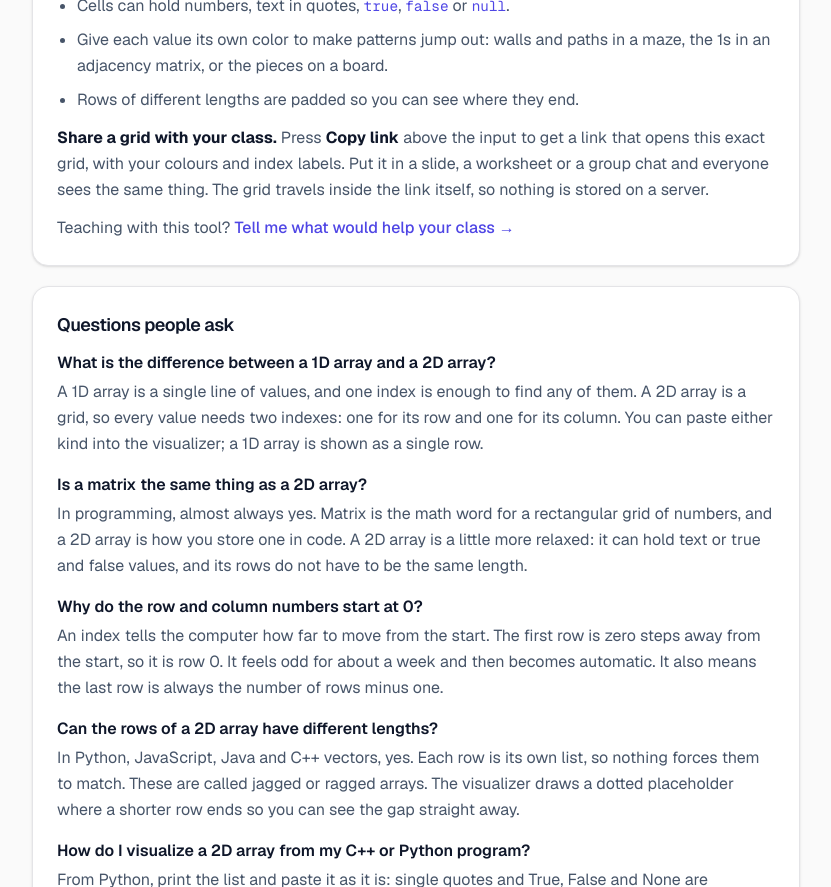
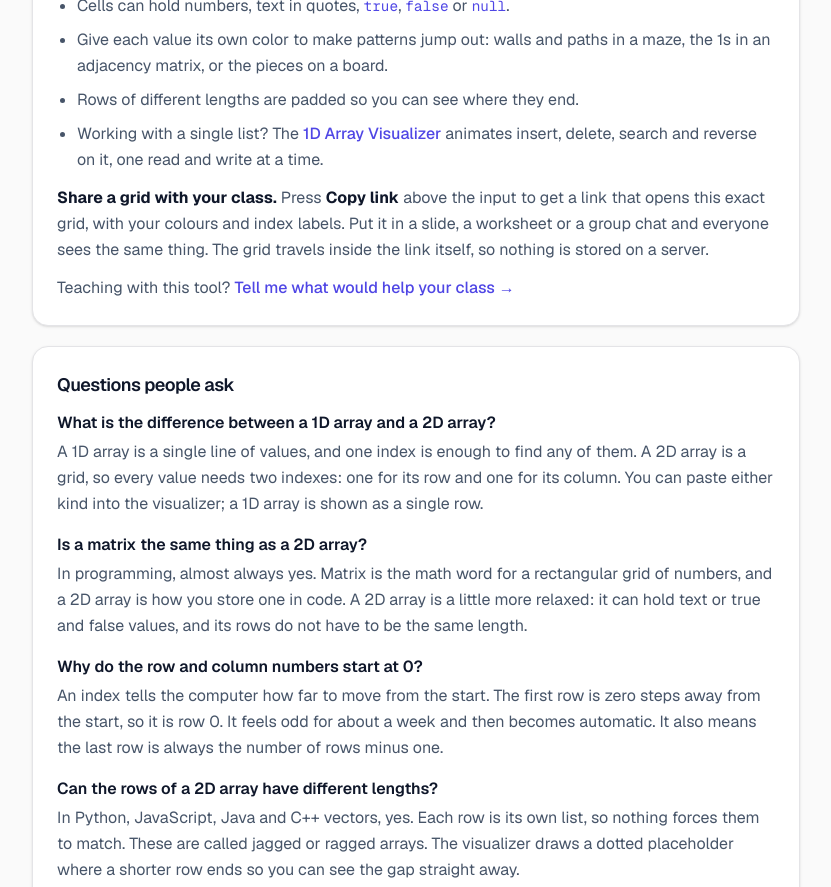
Before and after one commit to salsadsid/visualizer, a Next.js app: page /data-structures/arrays in a window 1280 px wide. Shown: the part 3600-4487 px from the top of the page, without its empty margins (224-1055 px from the left). Built offline with nearby package versions, Linux system fonts and the light colour scheme; no server answers.

Commit message:
feat(arrays): link the 1D tool from the 2D page and Big-O

```diff
--- a/src/app/algorithms/complexity/page.jsx
+++ b/src/app/algorithms/complexity/page.jsx
@@ -110,13 +110,13 @@ export default function ComplexityPage() {
             </div>
 
             <NextStep
-                href="/algorithms/sorting"
-                label="Open the Sorting Visualizer"
-                tool="sorting"
+                href={TOOLS.arrays1d.path}
+                label="Open the 1D Array Visualizer"
+                tool="arrays1d"
                 from="complexity_next"
             >
-                Want to see an O(n²) algorithm actually move? Step through a sort one
-                comparison at a time and watch the counters climb.
+                You have counted steps. Next, see where they come from: the reads, writes
+                and shifts inside a plain array.
             </NextStep>
 
             <Footer />
--- a/src/components/array/ArrayVisualizer.jsx
+++ b/src/components/array/ArrayVisualizer.jsx
@@ -6,11 +6,12 @@ import ColorSettings from "@/components/array/ColorSettings";
 import { useCopyLink } from "@/components/engagement/useCopyLink";
 import { useLocationHash } from "@/components/engagement/useLocationHash";
 import { PRESETS, formatMatrix } from "@/lib/array/presets";
+import { parseArrayInput } from "@/lib/algorithms/presets";
 import { parseInput } from "@/lib/array/parser";
 import TrackedLink from "@/components/analytics/TrackedLink";
 import { TRAVERSAL_LIST } from "@/lib/array/traversals";
 import { GRID_ALGORITHM_LIST } from "@/lib/array/gridAlgorithms";
-import { decodeGrid, encodeGrid } from "@/lib/share";
+import { decodeGrid, encodeGrid, encodeSort } from "@/lib/share";
 import { TOOLS, gridPageFor, traversalPageFor } from "@/lib/catalog";
 import { track } from "@/lib/analytics";
 import { siteConfig } from "@/lib/site";
@@ -79,6 +80,17 @@ export default function ArrayVisualizer() {
         copy(shareUrl);
     };
 
+    const oneDLink = useMemo(() => {
+        if (matrix.length !== 1) return null;
+        const { values } = parseArrayInput(matrix[0].join(","));
+        if (!values) return null;
+        return {
+            href: `${TOOLS.arrays1d.path}${encodeSort({ values })}`,
+            label: "Open it in the 1D Array Visualizer →",
+            params: { tool: "arrays1d", from: "arrays_note" },
+        };
+    }, [matrix]);
+
     const shareTitle = !hasData
         ? "Type or pick a grid first"
         : shareUrl
@@ -92,6 +104,7 @@ export default function ArrayVisualizer() {
                     value={inputValue}
                     error={error}
                     note={note}
+                    noteLink={oneDLink}
                     format={format}
                     onChange={handleInput}
                     onPreset={applyPreset}
--- a/src/components/array/ArraysExplainer.jsx
+++ b/src/components/array/ArraysExplainer.jsx
@@ -177,6 +177,17 @@ matrix[1][2] → 9`}</CodeBlock>
                         board.
                     </li>
                     <li>Rows of different lengths are padded so you can see where they end.</li>
+                    <li>
+                        Working with a single list? The{" "}
+                        <Link
+                            href="/data-structures/arrays/1d"
+                            className="text-accent hover:text-accent-hover font-medium"
+                        >
+                            1D Array Visualizer
+                        </Link>{" "}
+                        animates insert, delete, search and reverse on it, one read and write
+                        at a time.
+                    </li>
                 </ul>
                 <p>
                     <strong className="text-text">Share a grid with your class.</strong> Press{" "}
--- a/src/components/array/InputPanel.jsx
+++ b/src/components/array/InputPanel.jsx
@@ -1,5 +1,6 @@
 "use client";
 import { PRESETS, ACCENT_CLASSES } from "@/lib/array/presets";
+import TrackedLink from "@/components/analytics/TrackedLink";
 import { cn } from "@/lib/cn";
 
 const FORMAT_LABELS = { json: "JSON", rows: "Rows", python: "Python" };
@@ -8,6 +9,7 @@ export default function InputPanel({
     value,
     error,
     note,
+    noteLink,
     format,
     onChange,
     onPreset,
@@ -119,7 +121,24 @@ export default function InputPanel({
                             d="M13 16h-1v-4h-1m1-4h.01M21 12a9 9 0 11-18 0 9 9 0 0118 0z"
                         />
                     </svg>
-                    <span>{note}</span>
+                    <span>
+                        {note}
+                        {noteLink && (
+                            <>
+                                {" "}
+                                <TrackedLink
+                                    href={noteLink.href}
+                                    scroll={false}
+                                    onClick={() => window.scrollTo(0, 0)}
+                                    event="tool_open"
+                                    params={noteLink.params}
+                                    className="font-medium underline underline-offset-2 hover:text-accent-hover"
+                                >
+                                    {noteLink.label}
+                                </TrackedLink>
+                            </>
+                        )}
+                    </span>
                 </div>
             )}
         </div>
```
